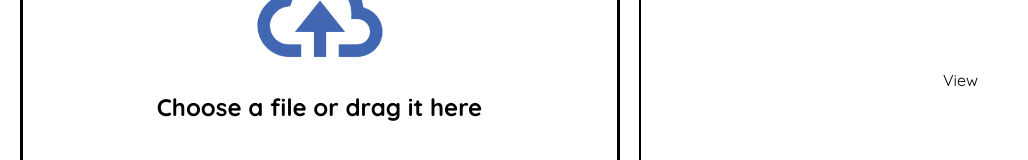
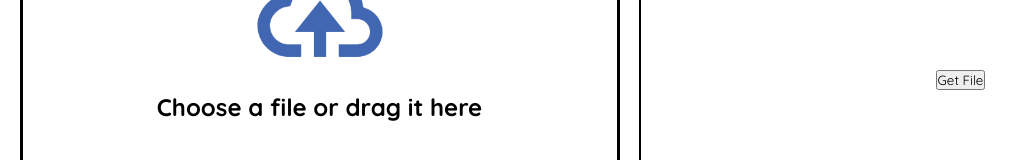
Before and after one commit to ardacoskun/fileupload, a React (Create React App) app in the folder client/: page / in a window 1280 px wide. Shown: the part 320-480 px from the top of the page, without its empty margins (0-1028 px from the left). Built offline with nearby package versions, Linux system fonts and the light colour scheme.

Commit message:
get file function created for view section

```diff
--- a/client/src/api/api.js
+++ b/client/src/api/api.js
@@ -10,3 +10,15 @@ export const upload = async (data) => {
     };
   }
 };
+
+export const getFile = async () => {
+  try {
+    const { data } = await axios.get(`${process.env.REACT_APP_BASE_URL}/file`);
+    return data;
+  } catch (exception) {
+    return {
+      error: true,
+      exception,
+    };
+  }
+};
--- a/client/src/sections/View.jsx
+++ b/client/src/sections/View.jsx
@@ -1,8 +1,24 @@
-import React from "react";
+import React, { useState } from "react";
 import styled from "styled-components";
+import { getFile } from "../api/api";
 
 const View = () => {
-  return <ViewContainer>View</ViewContainer>;
+  const [files, setFiles] = useState([]);
+
+  const handleGetFile = async () => {
+    try {
+      const files = await getFile();
+      setFiles(files);
+    } catch (error) {
+      console.log(error);
+    }
+  };
+
+  return (
+    <ViewContainer>
+      <button onClick={handleGetFile}>Get File</button>
+    </ViewContainer>
+  );
 };
 
 export const ViewContainer = styled.div`
```
